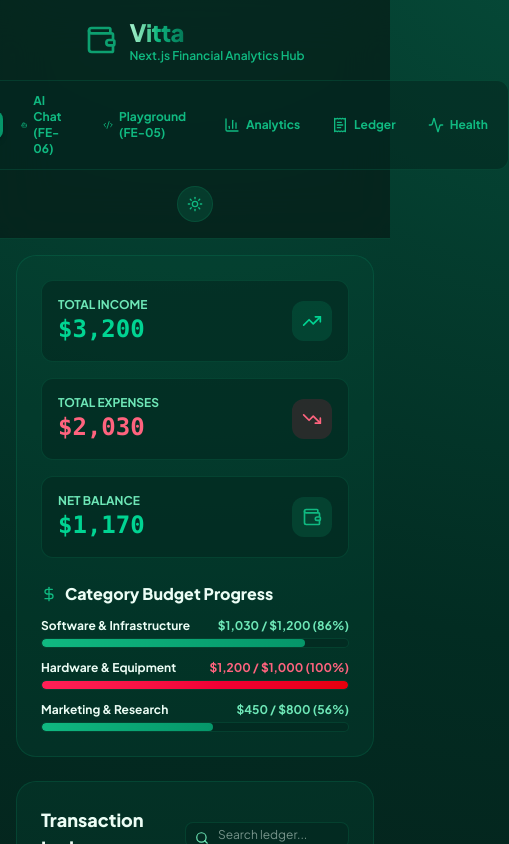
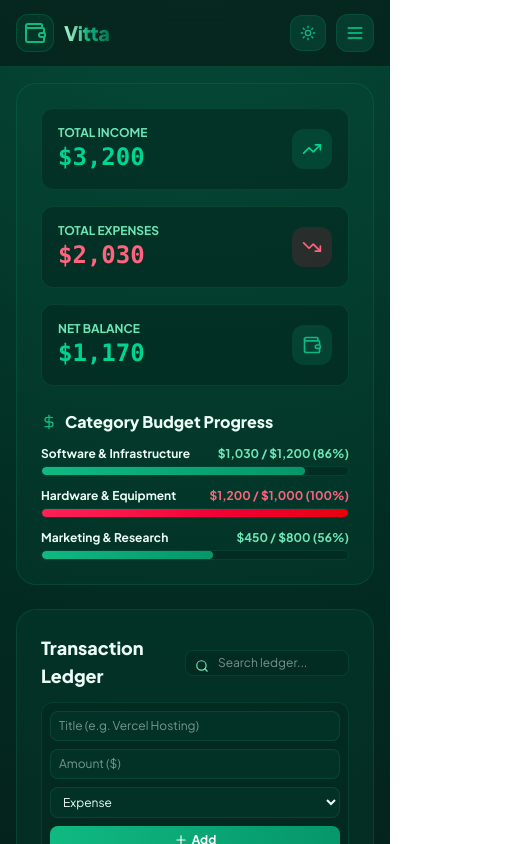
Before and after one commit to Pabitra-Sahoo/Vitta, a Next.js app: page / in a window 390 px wide. Shown: the top 844 px of the page, 509 px wide, since content can reach past the window. Built offline with nearby package versions, Linux system fonts and the light colour scheme.

Commit message:
feat(ui): add responsive mobile hamburger navigation menu

```diff
--- a/src/components/Navbar.tsx
+++ b/src/components/Navbar.tsx
@@ -3,12 +3,25 @@
 import { useState, useEffect } from 'react';
 import Link from 'next/link';
 import { usePathname } from 'next/navigation';
-import { Wallet, Sun, Moon, LayoutDashboard, BarChart3, ReceiptText, Activity, Bot, Code2 } from 'lucide-react';
+import {
+  Wallet,
+  Sun,
+  Moon,
+  LayoutDashboard,
+  BarChart3,
+  ReceiptText,
+  Activity,
+  Bot,
+  Code2,
+  Menu,
+  X,
+} from 'lucide-react';
 
 export function Navbar() {
   const pathname = usePathname();
   const [themeMode, setThemeMode] = useState<'dark' | 'light'>('dark');
   const [mounted, setMounted] = useState(false);
+  const [mobileMenuOpen, setMobileMenuOpen] = useState(false);
 
   useEffect(() => {
     setMounted(true);
@@ -16,6 +29,11 @@ export function Navbar() {
     setThemeMode(savedTheme);
     document.body.className = `${savedTheme}-mode`;
   }, []);
+
+  // Close mobile menu on route change
+  useEffect(() => {
+    setMobileMenuOpen(false);
+  }, [pathname]);
 
   const toggleTheme = () => {
     const nextTheme = themeMode === 'dark' ? 'light' : 'dark';
@@ -26,38 +44,40 @@ export function Navbar() {
 
   const navLinks = [
     { href: '/', label: 'Dashboard', icon: LayoutDashboard },
-    { href: '/chat', label: 'AI Chat (FE-06)', icon: Bot },
-    { href: '/playground', label: 'Playground (FE-05)', icon: Code2 },
+    { href: '/chat', label: 'AI Chat', icon: Bot },
+    { href: '/playground', label: 'Playground', icon: Code2 },
     { href: '/analytics', label: 'Analytics', icon: BarChart3 },
     { href: '/ledger', label: 'Ledger', icon: ReceiptText },
     { href: '/health', label: 'Health', icon: Activity },
   ];
 
   return (
-    <header className="w-full bg-[var(--bg-app)] border-b border-[var(--border-app)] backdrop-blur-xl sticky top-0 z-50 px-4 md:px-8 py-4 transition-all">
-      <div className="max-w-6xl mx-auto flex flex-col md:flex-row items-center justify-between gap-4">
+    <header className="w-full bg-[var(--bg-app)] border-b border-[var(--border-app)] backdrop-blur-xl sticky top-0 z-50 px-4 md:px-8 py-3.5 transition-all">
+      <div className="max-w-6xl mx-auto flex items-center justify-between">
         {/* Brand Logo & Subtitle */}
-        <div className="flex items-center gap-3">
-          <Wallet className="w-8 h-8 text-[#10b981] animate-pulse" />
+        <Link href="/" className="flex items-center gap-2.5 group">
+          <div className="p-1.5 rounded-xl bg-emerald-500/10 border border-emerald-500/20 group-hover:scale-105 transition-transform">
+            <Wallet className="w-6 h-6 md:w-7 md:h-7 text-[#10b981]" />
+          </div>
           <div>
-            <Link href="/" className="text-2xl font-extrabold tracking-tight bg-gradient-to-r from-[#a7f3d0] via-[#10b981] to-[#047857] bg-clip-text text-transparent">
+            <span className="text-xl md:text-2xl font-extrabold tracking-tight bg-gradient-to-r from-[#a7f3d0] via-[#10b981] to-[#047857] bg-clip-text text-transparent">
               Vitta
-            </Link>
-            <p className="text-xs font-semibold text-[#10b981] m-0">
-              Next.js Financial Analytics Hub
-            </p>
+            </span>
+            <span className="hidden sm:inline-block text-[10px] font-semibold text-[#10b981] ml-2 px-1.5 py-0.5 rounded bg-emerald-500/10 border border-emerald-500/20">
+              Next.js Finance
+            </span>
           </div>
-        </div>
+        </Link>
 
-        {/* Navigation Tabs */}
-        <nav className="flex items-center gap-1 bg-[var(--bg-input)] border border-[var(--border-card)] p-1.5 rounded-xl">
+        {/* Desktop Navigation Links */}
+        <nav className="hidden lg:flex items-center gap-1 bg-[var(--bg-input)] border border-[var(--border-card)] p-1.5 rounded-xl">
           {navLinks.map(({ href, label, icon: Icon }) => {
             const isActive = pathname === href;
             return (
               <Link
                 key={href}
                 href={href}
-                className={`flex items-center gap-1.5 px-3.5 py-1.5 rounded-lg text-xs md:text-sm font-bold transition-all ${
+                className={`flex items-center gap-1.5 px-3 py-1.5 rounded-lg text-xs font-extrabold transition-all ${
                   isActive
                     ? 'bg-gradient-to-r from-[#10b981] to-[#059669] text-white shadow-md'
                     : 'text-[var(--text-muted)] hover:text-[var(--text-main)] hover:bg-[var(--badge-bg)]'
@@ -70,20 +90,56 @@ export function Navbar() {
           })}
         </nav>
 
-        {/* Right Section: Theme Toggle */}
-        <div className="flex items-center gap-3">
+        {/* Action Controls (Theme Toggle & Mobile Hamburger) */}
+        <div className="flex items-center gap-2.5">
           {mounted && (
             <button
               onClick={toggleTheme}
-              className="w-9 h-9 flex items-center justify-center rounded-full bg-[var(--badge-bg)] border border-[var(--border-card)] text-[#10b981] hover:border-[var(--accent-color)] transition-all cursor-pointer"
+              className="w-9 h-9 flex items-center justify-center rounded-xl bg-[var(--badge-bg)] border border-[var(--border-card)] text-[#10b981] hover:border-[var(--accent-color)] transition-all cursor-pointer"
               aria-label="Toggle Light and Dark Mode"
               title={themeMode === 'dark' ? 'Switch to Light Mode' : 'Switch to Dark Mode'}
             >
               {themeMode === 'dark' ? <Sun className="w-4 h-4" /> : <Moon className="w-4 h-4" />}
             </button>
           )}
+
+          {/* Mobile Hamburger Toggle Button */}
+          <button
+            onClick={() => setMobileMenuOpen((prev) => !prev)}
+            aria-expanded={mobileMenuOpen}
+            aria-label="Toggle mobile menu navigation"
+            className="lg:hidden p-2 rounded-xl bg-[var(--badge-bg)] border border-[var(--border-card)] text-emerald-400 hover:text-white transition-all focus:outline-none focus:ring-2 focus:ring-[#10b981]"
+          >
+            {mobileMenuOpen ? <X className="w-5 h-5" /> : <Menu className="w-5 h-5" />}
+          </button>
         </div>
       </div>
+
+      {/* Mobile Drawer Dropdown Menu */}
+      {mobileMenuOpen && (
+        <div className="lg:hidden mt-3 pt-3 border-t border-[var(--border-card)] animate-fade-in">
+          <nav className="flex flex-col space-y-1 bg-[#022c22]/95 border border-emerald-800/60 p-3 rounded-2xl shadow-2xl backdrop-blur-xl">
+            {navLinks.map(({ href, label, icon: Icon }) => {
+              const isActive = pathname === href;
+              return (
+                <Link
+                  key={href}
+                  href={href}
+                  onClick={() => setMobileMenuOpen(false)}
+                  className={`flex items-center gap-3 px-4 py-3 rounded-xl text-xs font-bold transition-all ${
+                    isActive
+                      ? 'bg-gradient-to-r from-[#10b981] to-[#059669] text-emerald-950 font-extrabold shadow-md'
+                      : 'text-emerald-200 hover:bg-emerald-900/50 hover:text-white'
+                  }`}
+                >
+                  <Icon className="w-4 h-4 text-emerald-400" />
+                  <span>{label}</span>
+                </Link>
+              );
+            })}
+          </nav>
+        </div>
+      )}
     </header>
   );
 }
```
